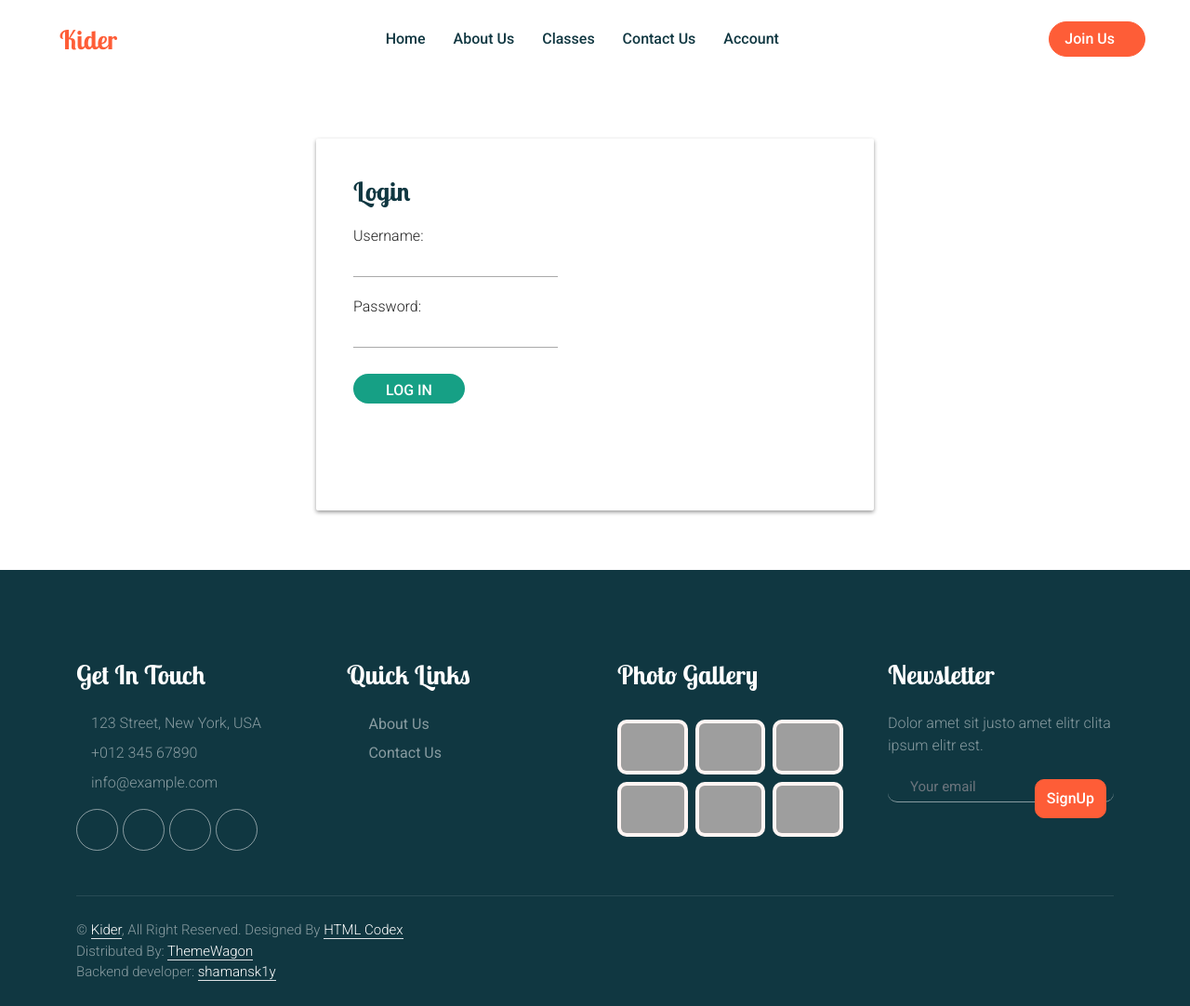
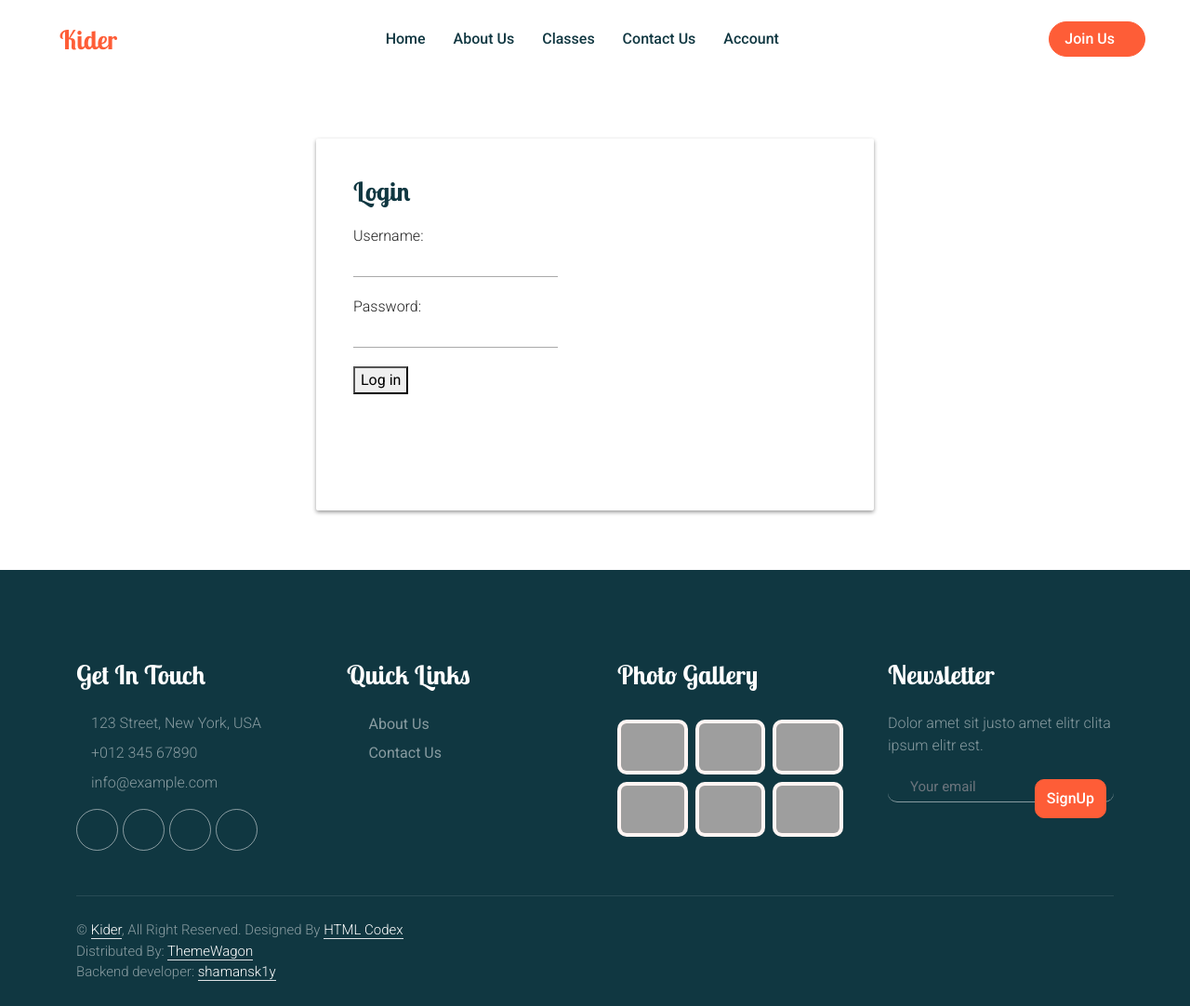
Before and after one commit to shamansk1y/kider_site_dep, a Django app: page /login/ in a window 1280 px wide. Shown: the whole page at 93% size. Run offline with Django 4.2, Linux system fonts and the light colour scheme; data comes from the database, SQL or seed files in the repository; some libraries are stand-ins or nearby versions; grey boxes are pictures that could not be loaded.

```diff
--- a/account/templates/login.html
+++ b/account/templates/login.html
@@ -14,7 +14,8 @@
         <form method="post">
         {% csrf_token %}
         {{ form.as_p }}
-            <input type="submit" class='btn btn-primary rounded-pill px-3 d-none d-lg-block' name="signup_submit" value="Log in"  />
+{#            <input type="submit" class='btn btn-primary rounded-pill px-3 d-none d-lg-block' name="signup_submit" value="Log in"  />#}
+            <button type="submit" name="signup_submit" value="Log in">Log in</button>
         </form>
   </div>
 
```
